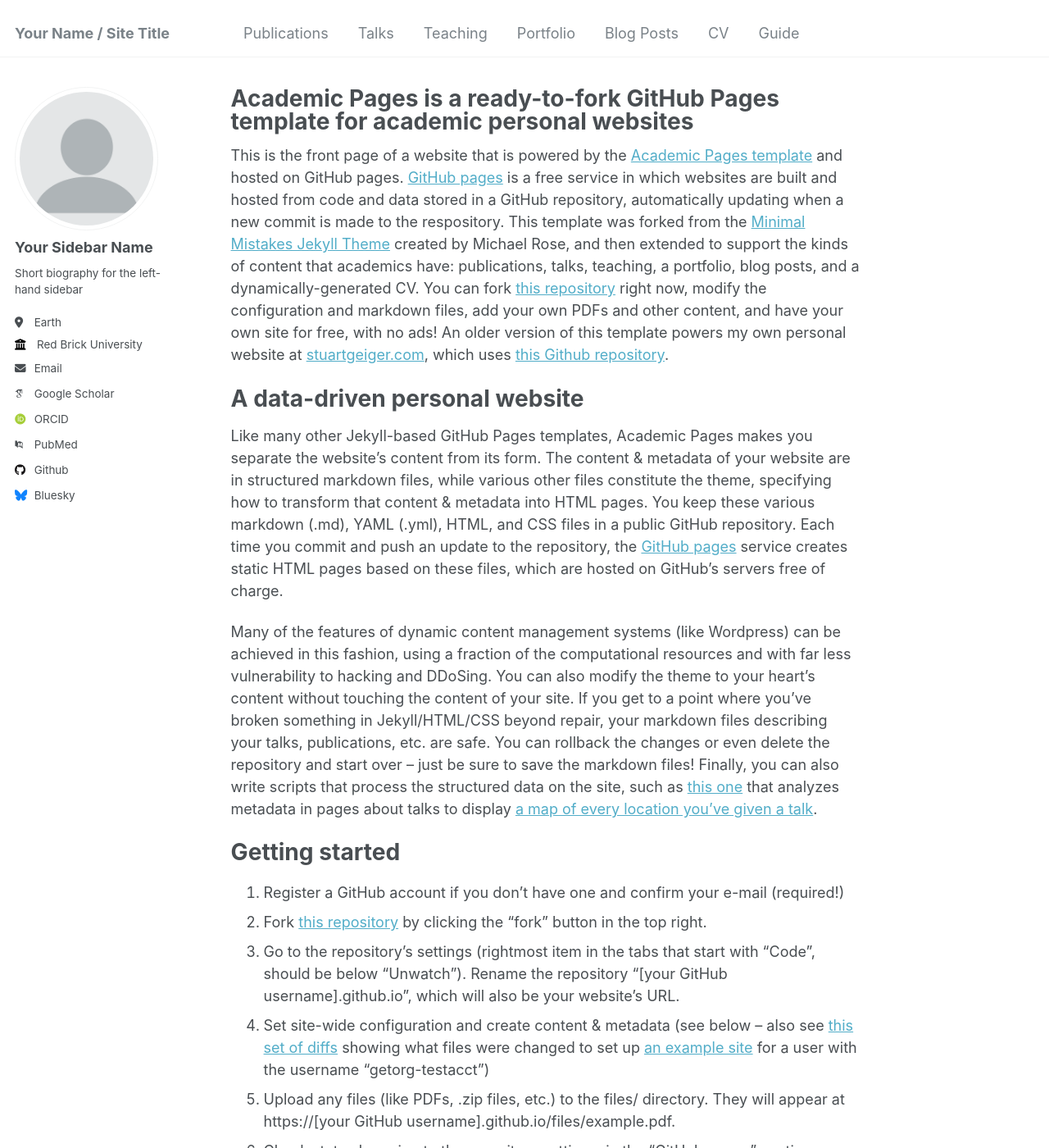
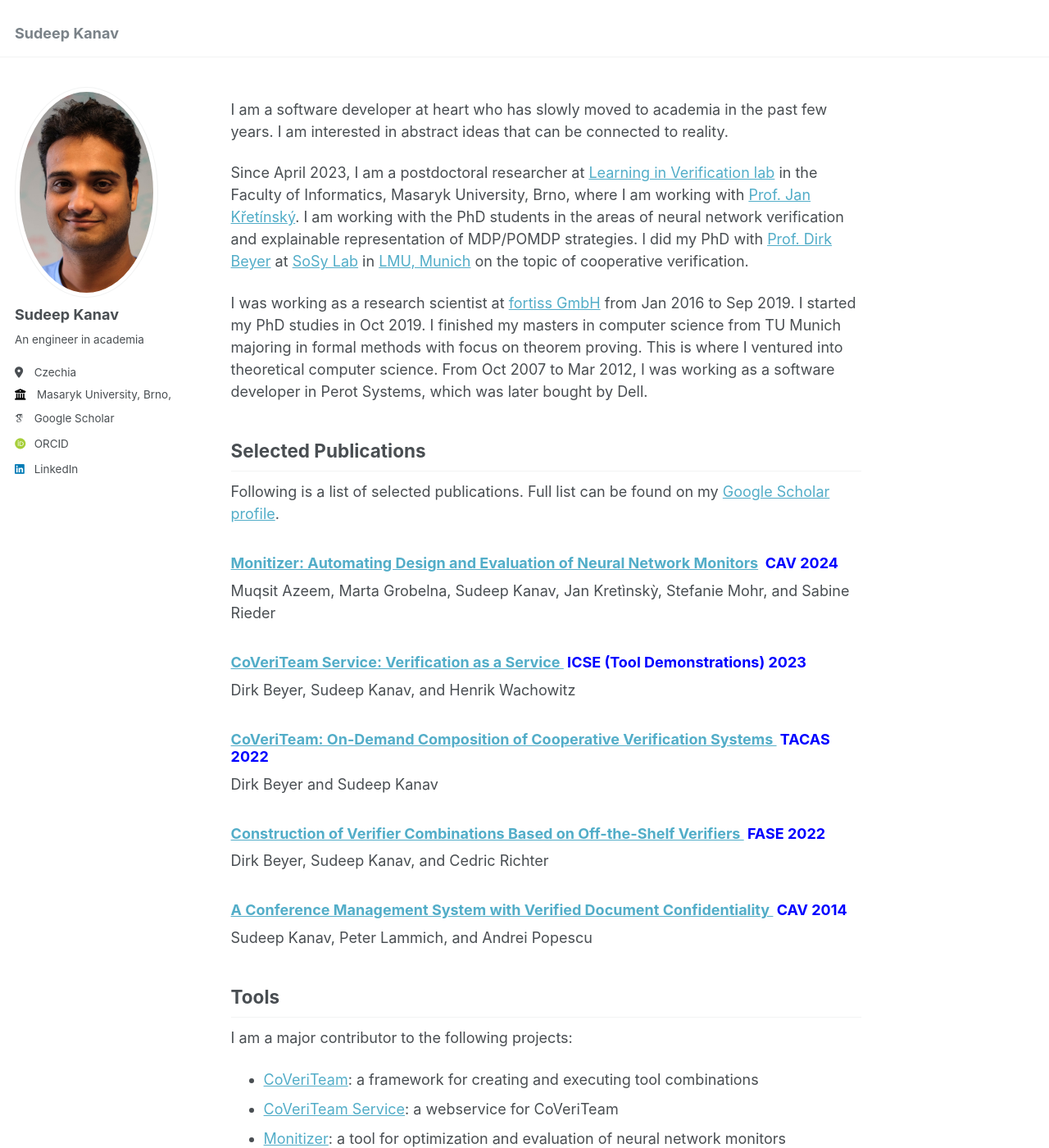
Before and after one commit to skanav/skanav.github.io, a Jekyll site: the page built from _pages/about.md, in a window 1280 px wide and 1400 px high. Shown: the whole window at 82% size. Built offline with Jekyll 4.4.1, drawn with Linux system fonts in a browser that asks for light colours; some web fonts are replaced; some of the changed text lies outside the part shown.

Commit message:
customize the template

```diff
--- a/_config.yml
+++ b/_config.yml
@@ -8,13 +8,13 @@
 
 # Basic Site Settings
 locale                   : "en-US"
-title                    : "Your Name / Site Title"
+title                    : "Sudeep Kanav"
 title_separator          : "-"
-name                     : &name "Your Name"
+name                     : &name "Sudeep Kanav"
 description              : &description "personal description"
-url                      : https://academicpages.github.io # the base hostname & protocol for your site e.g. "https://mmistakes.github.io"
+url                      : https://skanav.github.io # the base hostname & protocol for your site e.g. "https://mmistakes.github.io"
 baseurl                  : "" # the subpath of your site, e.g. "/blog"
-repository               : "academicpages/academicpages.github.io"
+repository               : "skanav/skanav.github.io"
 
 # Site Author - The following control what appear as part of the author content on the side bar.
 #               If a field is blank the icon and link will not appear, otherwise it will be shown.
@@ -22,33 +22,33 @@ repository               : "academicpages/academicpages.github.io"
 author:
   # Biographic information
   avatar           : "profile.png"
-  name             : "Your Sidebar Name"
+  name             : "Sudeep Kanav"
   pronouns         : # example: "she/her"
-  bio              : "Short biography for the left-hand sidebar"
-  location         : "Earth"
-  employer         : "Red Brick University"
+  bio              : "An engineer in academia"
+  location         : "Czechia"
+  employer         : "Masaryk University, Brno, Czechia"
   uri              : # URL
-  email            : "none@example.org"
+  #email            : "none@example.org"
 
   # Academic websites
   arxiv            : # URL - Update with the correct link to your profile
-  googlescholar    : "https://scholar.google.com/citations?user=PS_CX0AAAAAJ"
+  googlescholar    : "https://scholar.google.com/citations?user=zYqxpsMAAAAJ"
   impactstory      : # URL
-  orcid            : "http://orcid.org/yourorcidurl"
+  orcid            : "http://orcid.org/0000-0001-6078-4175"
   semantic         : # URL
-  pubmed           : "https://www.ncbi.nlm.nih.gov/pubmed/?term=john+snow"
+  #pubmed           : "https://www.ncbi.nlm.nih.gov/pubmed/?term=john+snow"
   researchgate     : # URL
 
   # Repositories and software development
   bitbucket        : # Username - Update with your username on the site
   codepen          : # Username
   dribbble         : # Username
-  github           : "academicpages"
+  #github           : "academicpages"
   kaggle           : # Username
   stackoverflow    : # User number or user number and name (i.e., use "1" or "1/jeff-atwood")
 
   # Social media
-  bluesky          : "bsky.app" # Replace this with you Bluesky username
+  #bluesky          : "bsky.app" # Replace this with you Bluesky username
   facebook         : # Username
   flickr           : # Username
   foursquare       : # Username
@@ -57,7 +57,7 @@ author:
   keybase          : # Username
   instagram        : # Username
   lastfm           : # Username
-  linkedin         : # Username
+  linkedin         : sudeep-kanav-0b12347
   mastodon         : # URL
   medium           : # URL
   pinterest        : # Username
@@ -74,13 +74,13 @@ author:
   zhihu            : # URL
 
 # Publication Category - The following the list of publication categories and their headings
-publication_category:
-  books:
-    title: 'Books'
-  manuscripts:
-    title: 'Journal Articles'
-  conferences:
-    title: 'Conference Papers'
+# publication_category:
+#   books:
+#     title: 'Books'
+#   manuscripts:
+#     title: 'Journal Articles'
+#   conferences:
+#     title: 'Conference Papers'
 
 # Site Settings
 teaser                   :  # filename of teaser fallback teaser image placed in /images/, .e.g. "500x300.png"
--- a/_pages/about.md
+++ b/_pages/about.md
@@ -1,49 +1,75 @@
 ---
 permalink: /
-title: "Academic Pages is a ready-to-fork GitHub Pages template for academic personal websites"
+title: ""
 author_profile: true
 redirect_from:
   - /about/
   - /about.html
 ---
 
-This is the front page of a website that is powered by the [Academic Pages template](https://github.com/academicpages/academicpages.github.io) and hosted on GitHub pages. [GitHub pages](https://pages.github.com) is a free service in which websites are built and hosted from code and data stored in a GitHub repository, automatically updating when a new commit is made to the respository. This template was forked from the [Minimal Mistakes Jekyll Theme](https://mmistakes.github.io/minimal-mistakes/) created by Michael Rose, and then extended to support the kinds of content that academics have: publications, talks, teaching, a portfolio, blog posts, and a dynamically-generated CV. You can fork [this repository](https://github.com/academicpages/academicpages.github.io) right now, modify the configuration and markdown files, add your own PDFs and other content, and have your own site for free, with no ads! An older version of this template powers my own personal website at [stuartgeiger.com](http://stuartgeiger.com), which uses [this Github repository](https://github.com/staeiou/staeiou.github.io).
+I am a software developer at heart who has slowly moved to academia in the past few years.
+I am interested in abstract ideas that can be connected to reality.
 
-A data-driven personal website
-======
-Like many other Jekyll-based GitHub Pages templates, Academic Pages makes you separate the website's content from its form. The content & metadata of your website are in structured markdown files, while various other files constitute the theme, specifying how to transform that content & metadata into HTML pages. You keep these various markdown (.md), YAML (.yml), HTML, and CSS files in a public GitHub repository. Each time you commit and push an update to the repository, the [GitHub pages](https://pages.github.com/) service creates static HTML pages based on these files, which are hosted on GitHub's servers free of charge.
+Since April 2023, I am a postdoctoral researcher at [Learning in Verification lab](https://live-lab.fi.muni.cz/) in the Faculty of Informatics, Masaryk University, Brno, where I am working with [Prof. Jan Křetínský](https://scholar.google.com/citations?user=w4KVyKAAAAAJ&hl=en). I am working with the PhD students in the areas of neural network verification and explainable representation of MDP/POMDP strategies.
+I did my PhD with [Prof. Dirk Beyer](https://www.sosy-lab.org/people/beyer/) at [SoSy Lab](https://www.sosy-lab.org/) in [LMU, Munich](https://www.lmu.de/en/) on the topic of cooperative verification.
 
-Many of the features of dynamic content management systems (like Wordpress) can be achieved in this fashion, using a fraction of the computational resources and with far less vulnerability to hacking and DDoSing. You can also modify the theme to your heart's content without touching the content of your site. If you get to a point where you've broken something in Jekyll/HTML/CSS beyond repair, your markdown files describing your talks, publications, etc. are safe. You can rollback the changes or even delete the repository and start over -- just be sure to save the markdown files! Finally, you can also write scripts that process the structured data on the site, such as [this one](https://github.com/academicpages/academicpages.github.io/blob/master/talkmap.ipynb) that analyzes metadata in pages about talks to display [a map of every location you've given a talk](https://academicpages.github.io/talkmap.html).
+I was working as a research scientist at [fortiss GmbH](https://www.fortiss.org/en/) from Jan 2016 to Sep 2019. I started my PhD studies in Oct 2019.
+I finished my masters in computer science from TU Munich majoring in formal methods with focus on theorem proving.
+This is where I ventured into theoretical computer science.
+From Oct 2007 to Mar 2012, I was working as a software developer in Perot Systems, which was later bought by Dell.
 
-Getting started
-======
-1. Register a GitHub account if you don't have one and confirm your e-mail (required!)
-1. Fork [this repository](https://github.com/academicpages/academicpages.github.io) by clicking the "fork" button in the top right.
-1. Go to the repository's settings (rightmost item in the tabs that start with "Code", should be below "Unwatch"). Rename the repository "[your GitHub username].github.io", which will also be your website's URL.
-1. Set site-wide configuration and create content & metadata (see below -- also see [this set of diffs](http://archive.is/3TPas) showing what files were changed to set up [an example site](https://getorg-testacct.github.io) for a user with the username "getorg-testacct")
-1. Upload any files (like PDFs, .zip files, etc.) to the files/ directory. They will appear at https://[your GitHub username].github.io/files/example.pdf.
-1. Check status by going to the repository settings, in the "GitHub pages" section
+## Selected Publications
+Following is a list of selected publications. Full list can be found on my [Google Scholar profile](https://scholar.google.com/citations?user=zYqxpsMAAAAJ).
 
-Site-wide configuration
-------
-The main configuration file for the site is in the base directory in [_config.yml](https://github.com/academicpages/academicpages.github.io/blob/master/_config.yml), which defines the content in the sidebars and other site-wide features. You will need to replace the default variables with ones about yourself and your site's github repository. The configuration file for the top menu is in [_data/navigation.yml](https://github.com/academicpages/academicpages.github.io/blob/master/_data/navigation.yml). For example, if you don't have a portfolio or blog posts, you can remove those items from that navigation.yml file to remove them from the header.
+### <a href="https://doi.org/10.1007/978-3-031-65630-9_14">Monitizer: Automating Design and Evaluation of Neural Network Monitors</a> &nbsp;<span style="color:blue">CAV 2024</span>
+ Muqsit Azeem, Marta Grobelna, Sudeep Kanav, Jan Kretìnskỳ, Stefanie Mohr, and Sabine Rieder
 
-Create content & metadata
-------
-For site content, there is one markdown file for each type of content, which are stored in directories like _publications, _talks, _posts, _teaching, or _pages. For example, each talk is a markdown file in the [_talks directory](https://github.com/academicpages/academicpages.github.io/tree/master/_talks). At the top of each markdown file is structured data in YAML about the talk, which the theme will parse to do lots of cool stuff. The same structured data about a talk is used to generate the list of talks on the [Talks page](https://academicpages.github.io/talks), each [individual page](https://academicpages.github.io/talks/2012-03-01-talk-1) for specific talks, the talks section for the [CV page](https://academicpages.github.io/cv), and the [map of places you've given a talk](https://academicpages.github.io/talkmap.html) (if you run this [python file](https://github.com/academicpages/academicpages.github.io/blob/master/talkmap.py) or [Jupyter notebook](https://github.com/academicpages/academicpages.github.io/blob/master/talkmap.ipynb), which creates the HTML for the map based on the contents of the _talks directory).
+###  <a href="https://doi.org/10.1109/ICSE-Companion58688.2023.00017">CoVeriTeam Service: Verification as a Service </a> &nbsp;<span style="color:blue">ICSE (Tool Demonstrations) 2023</span>
+Dirk Beyer, Sudeep Kanav, and Henrik Wachowitz
 
-**Markdown generator**
 
-I have also created [a set of Jupyter notebooks](https://github.com/academicpages/academicpages.github.io/tree/master/markdown_generator
-) that converts a CSV containing structured data about talks or presentations into individual markdown files that will be properly formatted for the Academic Pages template. The sample CSVs in that directory are the ones I used to create my own personal website at stuartgeiger.com. My usual workflow is that I keep a spreadsheet of my publications and talks, then run the code in these notebooks to generate the markdown files, then commit and push them to the GitHub repository.
+### <a href="https://doi.org//10.1007/978-3-030-99524-9_31">CoVeriTeam: On-Demand Composition of Cooperative Verification Systems </a> &nbsp;<span style="color:blue">TACAS 2022</span>
+Dirk Beyer and Sudeep Kanav
 
-How to edit your site's GitHub repository
-------
-Many people use a git client to create files on their local computer and then push them to GitHub's servers. If you are not familiar with git, you can directly edit these configuration and markdown files directly in the github.com interface. Navigate to a file (like [this one](https://github.com/academicpages/academicpages.github.io/blob/master/_talks/2012-03-01-talk-1.md) and click the pencil icon in the top right of the content preview (to the right of the "Raw | Blame | History" buttons). You can delete a file by clicking the trashcan icon to the right of the pencil icon. You can also create new files or upload files by navigating to a directory and clicking the "Create new file" or "Upload files" buttons.
+### <a href="https://doi.org//10.1007/978-3-030-99429-7_3">Construction of Verifier Combinations Based on Off-the-Shelf Verifiers </a>  &nbsp;<span style="color:blue">FASE 2022</span>
+Dirk Beyer, Sudeep Kanav, and Cedric Richter
 
-Example: editing a markdown file for a talk
-![Editing a markdown file for a talk](/images/editing-talk.png)
+### <a href="https://doi.org/10.1007/978-3-319-08867-9_11">A Conference Management System with Verified Document Confidentiality </a> &nbsp;<span style="color:blue">CAV 2014</span>
+Sudeep Kanav, Peter Lammich, and Andrei Popescu
 
-For more info
-------
-More info about configuring Academic Pages can be found in [the guide](https://academicpages.github.io/markdown/). The [guides for the Minimal Mistakes theme](https://mmistakes.github.io/minimal-mistakes/docs/configuration/) (which this theme was forked from) might also be helpful.
+## Tools
+
+I am a major contributor to the following projects:
+- [CoVeriTeam](https://gitlab.com/sosy-lab/software/coveriteam): a framework for creating and executing tool combinations
+- [CoVeriTeam Service](https://gitlab.com/sosy-lab/software/coveriteam-service): a webservice for CoVeriTeam
+- [Monitizer](https://gitlab.com/live-lab/software/monitizer): a tool for optimization and evaluation of neural network monitors
+
+Long time back, I also contributed to [Isabelle](https://isabelle.in.tum.de/)
+
+## Academic activities
+### Reviewing:
+TACAS ’20, ESEC/FSE ’20, SEFM ’20, ISOLA ’20, ICSE ’21, VMCAI ’21, TACAS ’21, ESEC/FSE ’21, SEFM ’21, ICSE ’22, TACAS ’22, ESEC/FSE ’22, ISOLA 2024
+
+### Artifact evaluation:
+CAV '22, SPIN '24
+
+### Service:
+- Co-organizing the statistical model checking track at [AISoLa 2024](https://2024-isola.isola-conference.org/aisola-tracks/)
+- Co-organizing the [foundations of computing seminar](https://www.fi.muni.cz/dfseminar/index.html.en) at Faculty of Informatics, Masaryk University
+- Volunteered at ETAPS 2022
+- Supported software verification competition 2021 and 2022
+- Organized a mini-workshop with Georgian students on verification research (Nov 2021)
+- Helped with the organization of VMCAI 2020 winter school
+
+## Teaching
+### Courses and Seminars:
+- Seminar: Cooperative Verification in Summer 2022
+- Seminar: Machine Learning in Software Engineering in Summer 2022
+- Seminar: Tools for Software Verification in Winter 2021
+- Seminar: Software Quality Assurance in Summer 2021
+- Practical: Advanced Software Engineering in Summer 2021
+- Seminar: Software Quality Assurance in Winter 2020
+
+### Thesis Supervision:
+- Penelope Powers. Mutation based Automatic Program Repair in CPAchecker. LMU Munich, 2022.
+- Tobias Kleinert. Developing a Verifier Based on Parallel Portfolio with CoVeriTeam. LMU Munich, 2022.
--- a/markdown_generator/pubsFromBib.py
+++ b/markdown_generator/pubsFromBib.py
@@ -35,7 +35,7 @@ publist = {
 
     },
     "journal":{
-        "file": "pubs.bib",
+        "file": "skanav.bib",
         "venuekey" : "journal",
         "venue-pretext" : "",
         "collection" : {"name":"publications",
```
Also changed, not shown: _data/navigation.yml (+14 -14 lines), _includes/archive-single.html (+10 -7 lines), _pages/publications.html (+14 -1 lines), _publications/2009-10-01-paper-title-number-1.md (deleted, +0 -14 lines), _publications/2010-10-01-paper-title-number-2.md (deleted, +0 -14 lines), _publications/2015-10-01-paper-title-number-3.md (deleted, +0 -14 lines), _publications/2024-02-17-paper-title-number-4.md (deleted, +0 -13 lines), images/profile.png.
